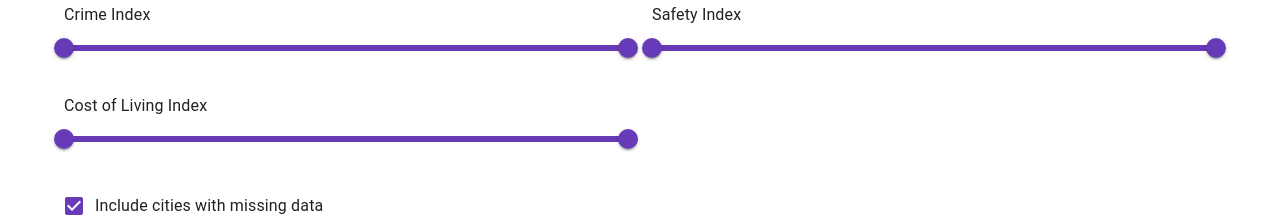
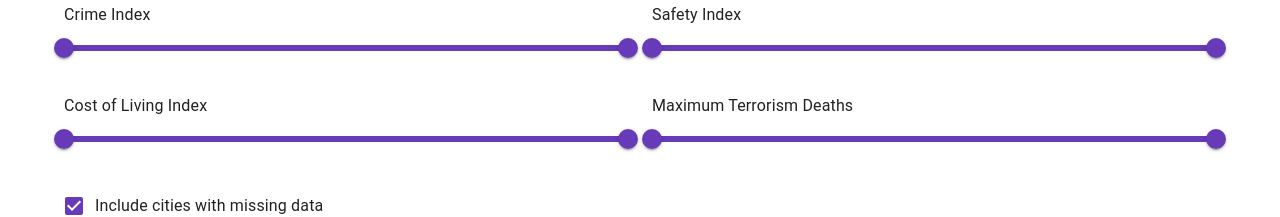
Before and after one commit to hzm628/cis5500-final-project, a React (Create React App) app in the folder client/: page /search_cities in a window 1280 px wide. Shown: the part 565-782 px from the top of the page. Built offline with nearby package versions, Linux system fonts and the light colour scheme; no server answers.

Commit message:
add max terrorism deaths

```diff
--- a/client/src/pages/SearchCitiesPage.js
+++ b/client/src/pages/SearchCitiesPage.js
@@ -190,6 +190,18 @@ export default function SearchCitiesPage() {
           />
         </Grid>
 
+        {/* Maximum Terrorism Deaths */}
+        <Grid item xs={12} sm={6}>
+          <Typography gutterBottom>Maximum Terrorism Deaths</Typography>
+          <Slider
+            value={terrorismDeaths}
+            onChange={(e, newValue) => setTerrorismDeaths(newValue)}
+            valueLabelDisplay="auto"
+            min={0}
+            max={1000}
+          />
+        </Grid>
+
         {/* Checkbox */}
         <Grid item xs={12}>
           <FormControlLabel
```
